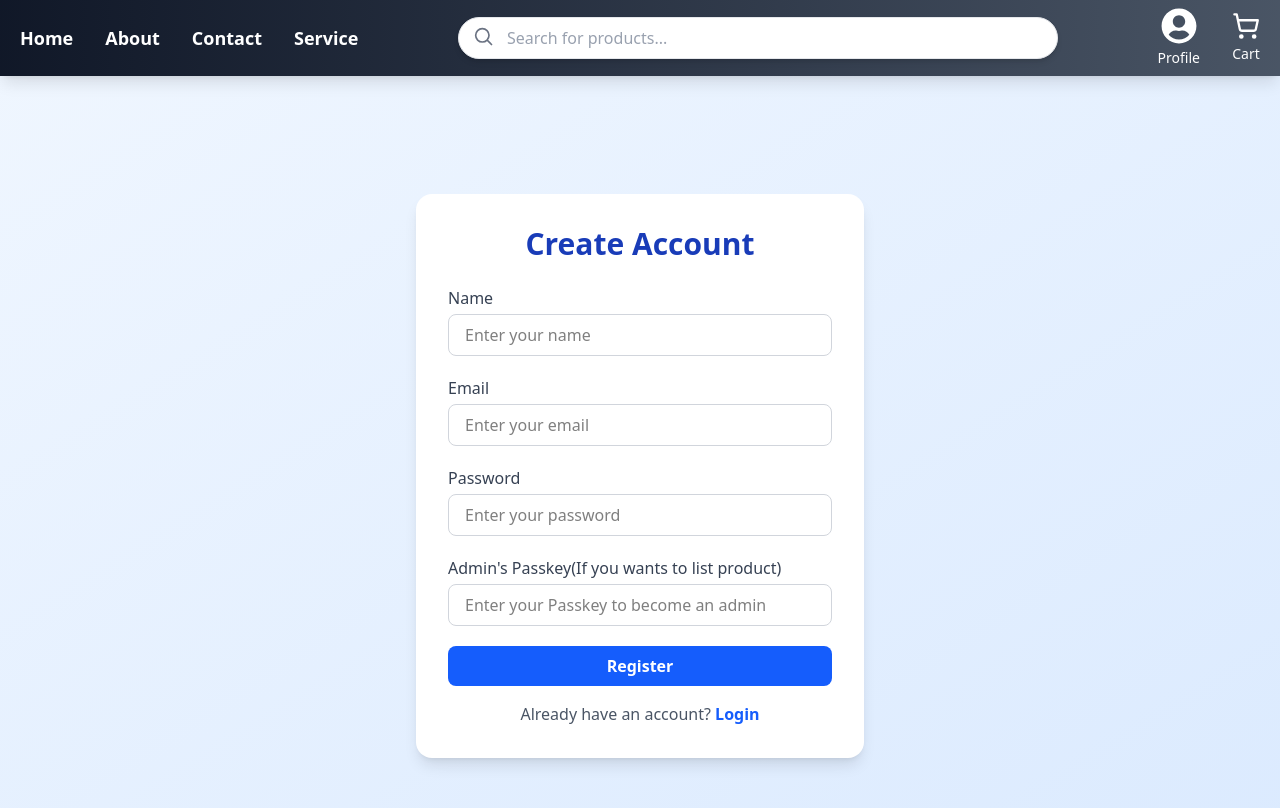
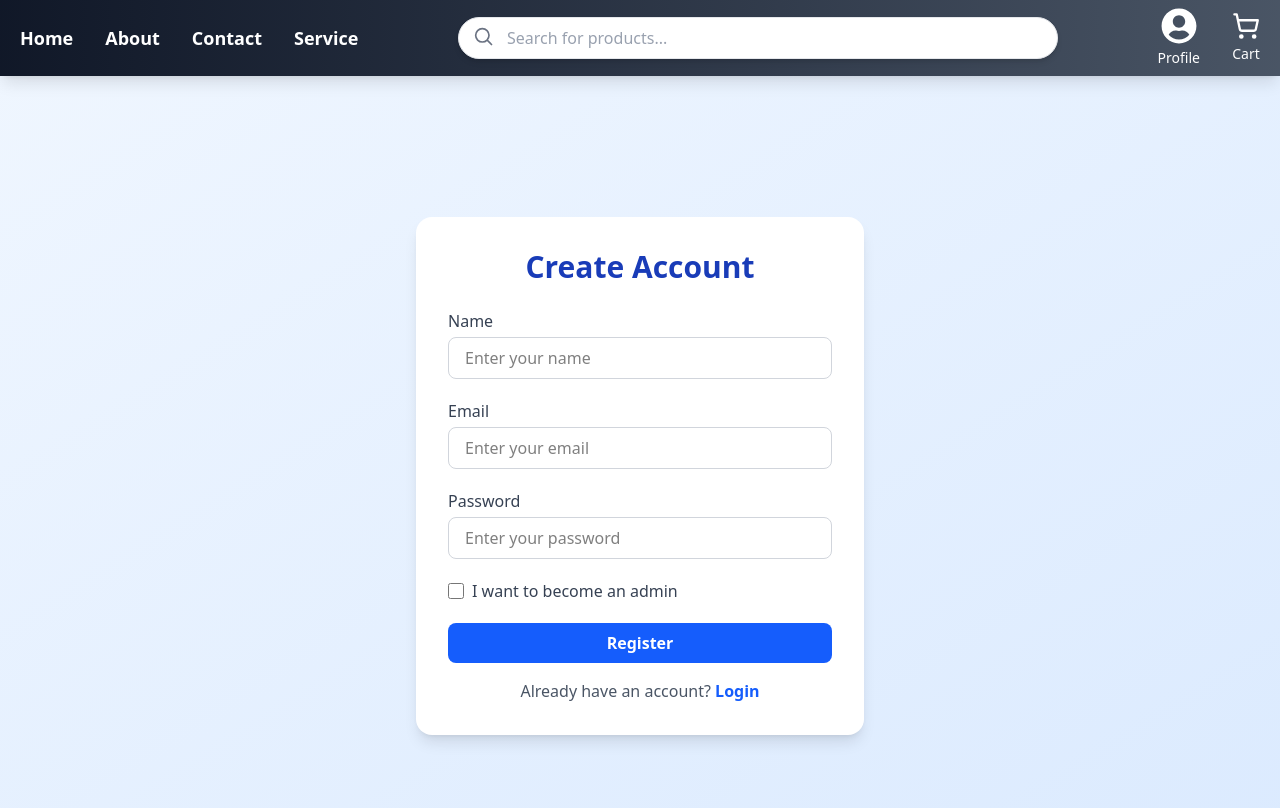
Before and after one commit to KunalChoudhary03/Justit, a React (Vite) app in the folder frontend/: page /register in a window 1280 px wide. Shown: the top 808 px of the page. Built offline with nearby package versions, Linux system fonts and the light colour scheme.

Commit message:
Admin Ui completed

```diff
--- a/frontend/src/Pages/Register.jsx
+++ b/frontend/src/Pages/Register.jsx
@@ -4,8 +4,9 @@ import { registerUser } from '../redux/Thunk/AuthThunk';
 import { useNavigate } from 'react-router-dom';
 
 const Register = () => {
-  const [data, setData] = useState({ name: "", email: "", password: "",  adminPasskey:"" });
-  const [registerError, setregisterError] = useState()
+  const [data, setData] = useState({ name: "", email: "", password: "", adminPasskey: "" });
+  const [registerError, setRegisterError] = useState();
+  const [wantAdmin, setWantAdmin] = useState(false); // toggle for admin input
   const dispatch = useDispatch();
   const navigate = useNavigate();
 
@@ -15,13 +16,12 @@ const Register = () => {
 
   const handleSubmit = async (e) => {
     e.preventDefault();
-    try{
-    await  dispatch(registerUser(data)).unwrap();
+    try {
+      await dispatch(registerUser(data)).unwrap();
       navigate('/');
-    }catch(error){
-      setregisterError(error?.message || "User Already Exists");
+    } catch (error) {
+      setRegisterError(error?.message || "User Already Exists");
     }
-
   };
 
   return (
@@ -30,8 +30,9 @@ const Register = () => {
         <h2 className="text-3xl font-bold text-center text-blue-800 mb-6">Create Account</h2>
 
         <form onSubmit={handleSubmit} className="space-y-5">
+          {registerError && <p className='text-red-400'>{registerError}</p>}
+
           <div>
-            {registerError && <p className='text-red-400'>{registerError}</p>}
             <label className="block text-gray-700 font-medium mb-1">Name</label>
             <input
               name="name"
@@ -40,6 +41,7 @@ const Register = () => {
               type="text"
               placeholder="Enter your name"
               className="w-full border border-gray-300 rounded-lg px-4 py-2 focus:ring-2 focus:ring-blue-400 focus:outline-none"
+              required
             />
           </div>
 
@@ -52,9 +54,9 @@ const Register = () => {
               type="email"
               placeholder="Enter your email"
               className="w-full border border-gray-300 rounded-lg px-4 py-2 focus:ring-2 focus:ring-blue-400 focus:outline-none"
+              required
             />
           </div>
-
 
           <div>
             <label className="block text-gray-700 font-medium mb-1">Password</label>
@@ -65,10 +67,30 @@ const Register = () => {
               type="password"
               placeholder="Enter your password"
               className="w-full border border-gray-300 rounded-lg px-4 py-2 focus:ring-2 focus:ring-blue-400 focus:outline-none"
+              required
             />
           </div>
+
+          {/* Checkbox to show admin input */}
+          <div className="flex items-center space-x-2">
+            <input
+              type="checkbox"
+              id="wantAdmin"
+              checked={wantAdmin}
+              onChange={() => setWantAdmin(!wantAdmin)}
+              className="h-4 w-4 text-blue-600 focus:ring-blue-400 border-gray-300 rounded"
+            />
+            <label htmlFor="wantAdmin" className="text-gray-700 font-medium">
+              I want to become an admin
+            </label>
+          </div>
+
+          {/* Conditionally show admin passkey input */}
+          {wantAdmin && (
             <div>
-            <label className="block text-gray-700 font-medium mb-1">Admin's Passkey(If you wants to list product)</label>
+              <label className="block text-gray-700 font-medium mb-1">
+                Admin's Passkey
+              </label>
               <input
                 name="adminPasskey"
                 onChange={handleChange}
@@ -76,8 +98,11 @@ const Register = () => {
                 type="password"
                 placeholder="Enter your Passkey to become an admin"
                 className="w-full border border-gray-300 rounded-lg px-4 py-2 focus:ring-2 focus:ring-blue-400 focus:outline-none"
+                required={wantAdmin} // required only if admin checked
               />
             </div>
+          )}
+
           <button
             type="submit"
             className="w-full bg-blue-600 text-white font-semibold py-2 rounded-lg hover:bg-blue-700 transition-all duration-300"
```
Lines whose indentation alone changed are shown as unchanged.
